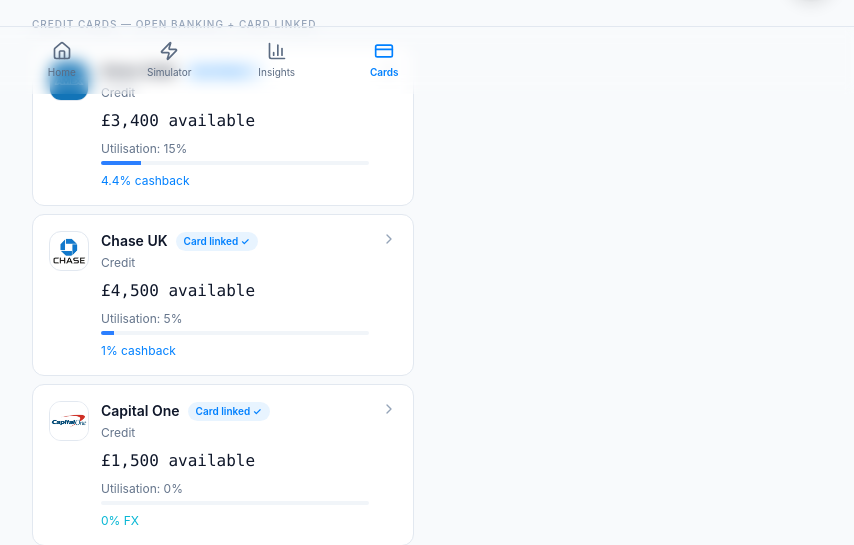
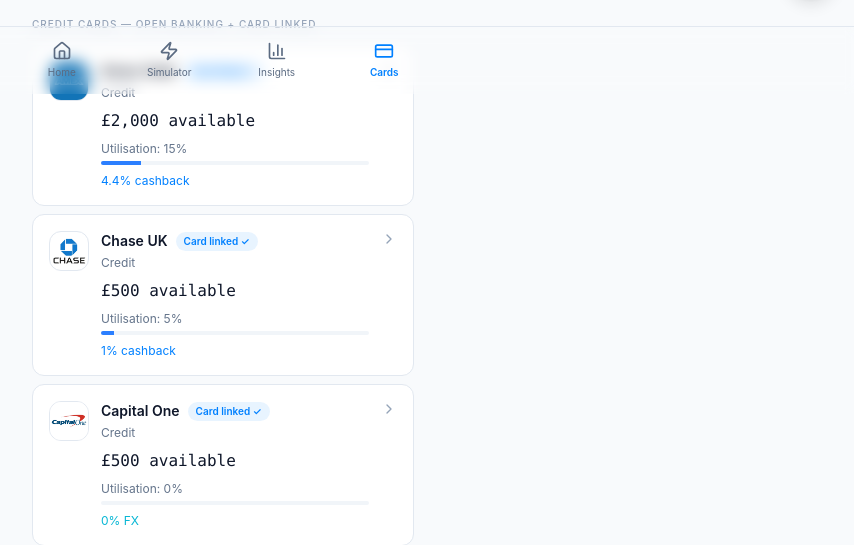
Before and after one commit to codemaster0407/FinTech-Hackathon-2026, a React (Vite) app in the folder ui/: page /accounts in a window 1280 px wide. Shown: the part 706-1251 px from the top of the page, without its empty margins (417-1271 px from the left). Built offline with nearby package versions, Linux system fonts and the light colour scheme.

Commit message:
update: adjust account balances and spend limits for demo

```diff
--- a/ui/src/app/screens/Accounts.tsx
+++ b/ui/src/app/screens/Accounts.tsx
@@ -39,15 +39,15 @@
   const navigate = useNavigate();
   const accounts = {
     uk: [
-      { bank: "Santander", type: "Savings", balance: "£3,820.16", vrp: true, badge: "VRP ON", synced: "2m ago", color: "#EC0000", logo: "S", isPrimary: true },
-      { bank: "Monzo", type: "Savings", balance: "£1,521.00", vrp: true, badge: "VRP ON", synced: "2m ago", color: "#FF5A5F", logo: "M" },
-      { bank: "Lloyds", type: "Savings", balance: "£4,480.00", vrp: false, badge: "VRP OFF", synced: "5m ago", color: "#006A4D", logo: "L" },
-      { bank: "Barclays", type: "Savings", balance: "£6,420.00", vrp: false, badge: "ISA · VRP OFF", synced: "5m ago", color: "#00AEEF", logo: "B" }
+      { bank: "Santander", type: "Savings", balance: "£1,800.00", vrp: true, badge: "VRP ON", synced: "2m ago", color: "#EC0000", logo: "S", isPrimary: true },
+      { bank: "Monzo", type: "Savings", balance: "200.00", vrp: true, badge: "VRP ON", synced: "2m ago", color: "#FF5A5F", logo: "M" },
+      { bank: "Lloyds", type: "Savings", balance: "£60.00", vrp: false, badge: "VRP OFF", synced: "5m ago", color: "#006A4D", logo: "L" },
+      { bank: "Barclays", type: "Savings", balance: "£10.00", vrp: false, badge: "ISA · VRP OFF", synced: "5m ago", color: "#00AEEF", logo: "B" }
     ],
     creditCards: [
-      { bank: "Amex Gold", type: "Credit", balance: "£3,400 available", linked: true, utilisation: 15, cashback: "4.4% cashback", color: "#002663", logo: "A" },
-      { bank: "Chase UK", type: "Credit", balance: "£4,500 available", linked: true, utilisation: 5, cashback: "1% cashback", color: "#117ACA", logo: "C" },
-      { bank: "Capital One", type: "Credit", balance: "£1,500 available", linked: true, utilisation: 0, fx: "0% FX", color: "#003A6C", logo: "C" }
+      { bank: "Amex Gold", type: "Credit", balance: "£2,000 available", linked: true, utilisation: 15, cashback: "4.4% cashback", color: "#002663", logo: "A" },
+      { bank: "Chase UK", type: "Credit", balance: "£500 available", linked: true, utilisation: 5, cashback: "1% cashback", color: "#117ACA", logo: "C" },
+      { bank: "Capital One", type: "Credit", balance: "£500 available", linked: true, utilisation: 0, fx: "0% FX", color: "#003A6C", logo: "C" }
     ],
     international: [
       { icon: Globe, bank: "State Bank of India", type: "Savings", balance: "₹1,85,000", badge: "Account Aggregator ✓", synced: "2m ago" },
--- a/ui/src/app/screens/Home.tsx
+++ b/ui/src/app/screens/Home.tsx
@@ -122,7 +122,7 @@
 
           <div className="relative z-10">
             <p className="text-[10px] uppercase tracking-widest text-muted mb-1">TOTAL BALANCE</p>
-            <h2 className="text-[40px] font-bold text-white mono leading-tight mb-2">£18,441</h2>
+            <h2 className="text-[40px] font-bold text-white mono leading-tight mb-2">£5,070.00</h2>
             <p className="text-xs text-secondary mb-4">Across 5 accounts</p>
           </div>
         </div>
```
Also changed, not shown: 1 other file (tests, documents, lock files or other folders).
